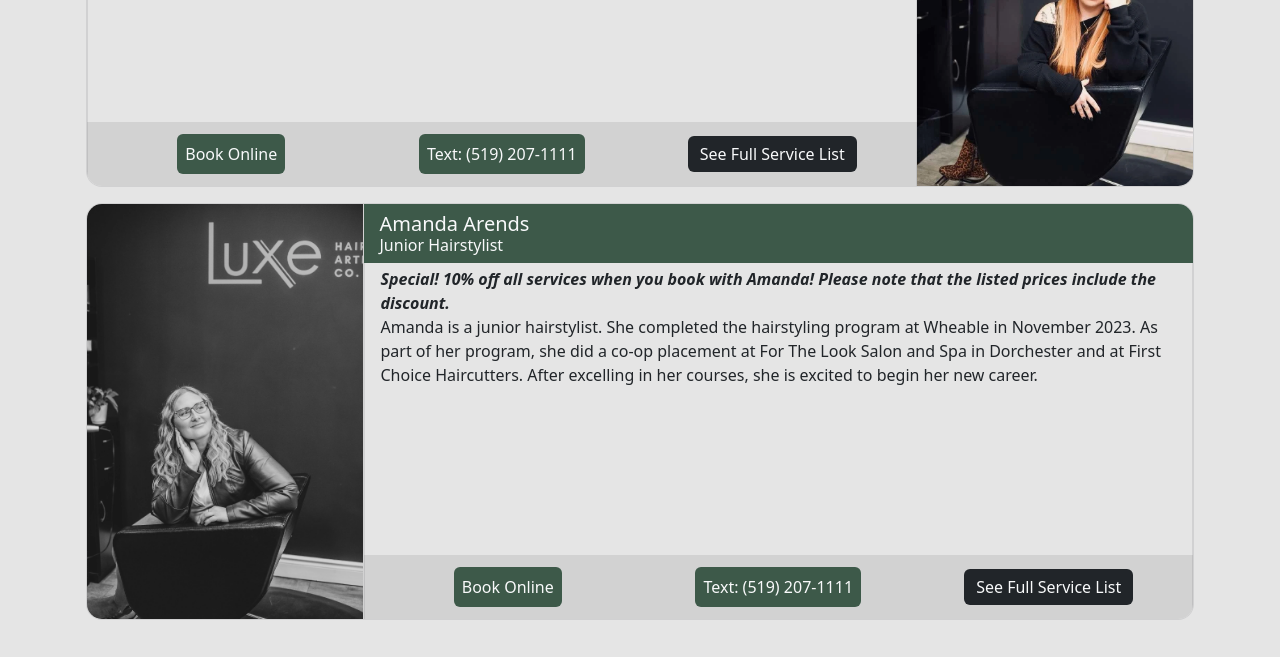
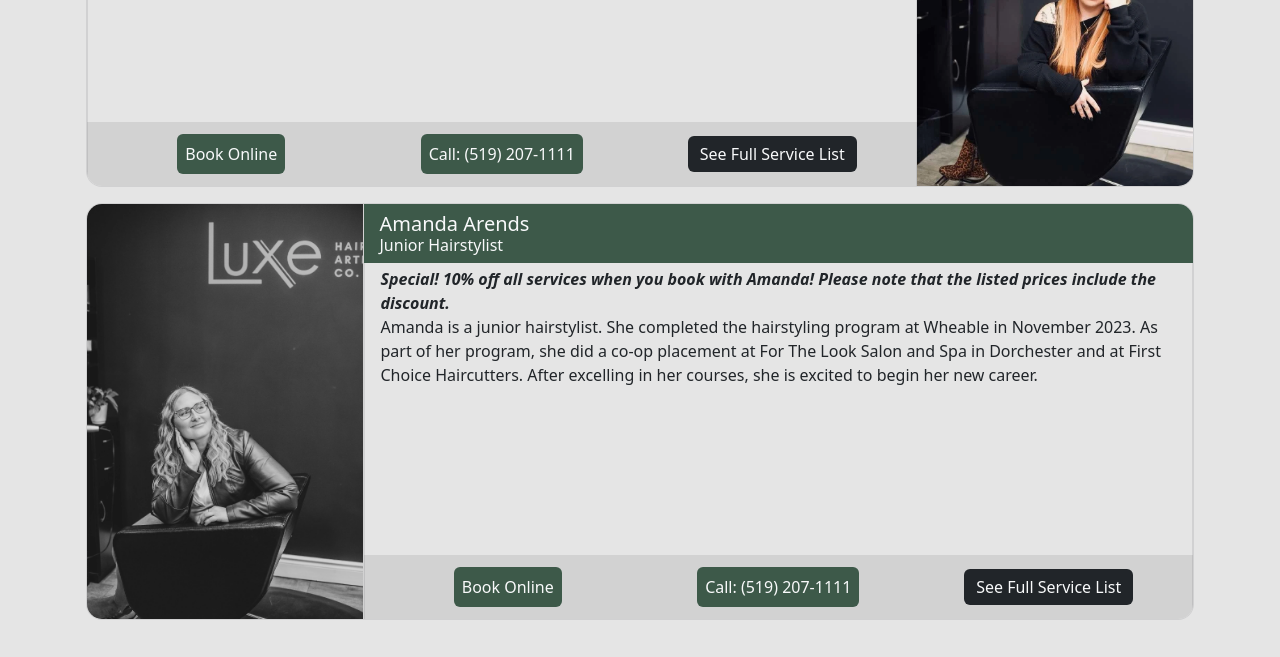
Before and after one commit to LuxeHairArtistryCo/LuxeHairArtistryCo.github.io, a React (Vite) app: page /hairstylists in a window 1280 px wide. Shown: the part 900-1557 px from the top of the page. Built offline with nearby package versions, Linux system fonts and the light colour scheme.

Commit message:
1.4.1: Updated Victoria and Amanda booking number from Text to Call

```diff
--- a/package.json
+++ b/package.json
@@ -2,7 +2,7 @@
   "name": "luxehairartistryco-website",
   "homepage": "https://www.luxehairartistry.ca/",
   "private": true,
-  "version": "1.4.0",
+  "version": "1.4.1",
   "type": "module",
   "scripts": {
     "dev": "vite --host",
--- a/src/constants_artists.ts
+++ b/src/constants_artists.ts
@@ -56,7 +56,7 @@ position: "Hairstylist",
 bio: "Victoria (Ria) is a St. Thomas based licensed hairstylist, who has worked in the industry since 2014. She has trained with celebrity hair stylists, worked on magazine photo shoots, and prioritizes the integrity of the hair while achieving your desired look. Victoria is a client-centric stylist, who loves to pair a client's at-home hair care routine with their hair goals to ensure they can recreate their style in every day life. She specializes in corrective colour and foiling, also offering a variety of cutting and facial waxing services. Click the link to BOOK ONLINE with Victoria today!",
 primaryButtonText: "Book Online",
 primaryButtonLink: "https://www.fresha.com/a/luxe-hair-artistry-co-st-thomas-20-churchill-crescent-d3m2puen/booking?menu=true&dppub=true&employeeId=1196989",
-secondaryButtonText: "Text: (519) 207-1111",
+secondaryButtonText: "Call: (519) 207-1111",
 secondaryButtonLink: "tel:15192071111",
 externalServicesLink: "https://www.fresha.com/a/luxe-hair-artistry-co-st-thomas-20-churchill-crescent-d3m2puen/booking?menu=true&dppub=true&employeeId=1196989",
 isAcceptingNewClients: true,
@@ -67,7 +67,7 @@ position: "Junior Hairstylist",
 bio: "Special! 10% off all services when you book with Amanda! Please note that the listed prices include the discount.\nAmanda is a junior hairstylist. She completed the hairstyling program at Wheable in November 2023. As part of her program, she did a co-op placement at For The Look Salon and Spa in Dorchester and at First Choice Haircutters. After excelling in her courses, she is excited to begin her new career.",
 primaryButtonText: "Book Online",
 primaryButtonLink: "https://squareup.com/appointments/book/k2t8zozwpu8n5w/LZ0J6HENZDD2W/start",
-secondaryButtonText: "Text: (519) 207-1111",
+secondaryButtonText: "Call: (519) 207-1111",
 secondaryButtonLink: "tel:15192071111",
 externalServicesLink: "https://squareup.com/appointments/book/k2t8zozwpu8n5w/LZ0J6HENZDD2W/start",
 isAcceptingNewClients: true,
```
Also changed, not shown: 1 other file (tests, documents, lock files or other folders).
